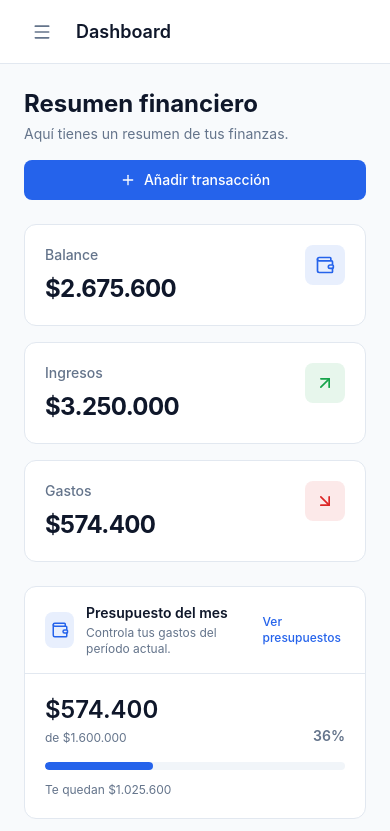
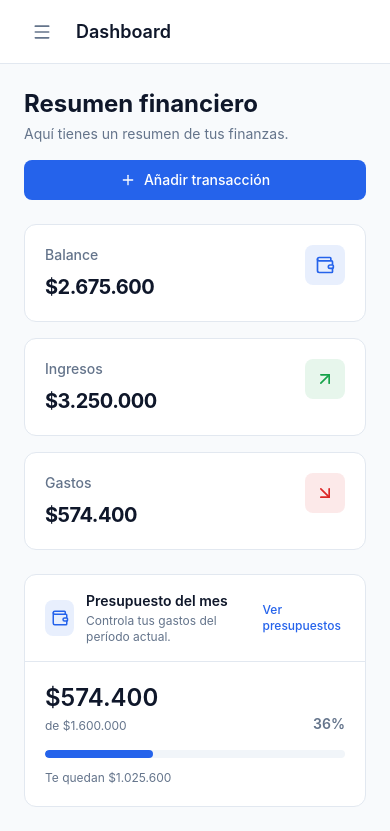
Before and after one commit to juanfeoru/finly, a React (Vite) app: page / in a window 390 px wide. Shown: the top 831 px of the page. Built offline with nearby package versions, Linux system fonts and the light colour scheme.

Commit message:
fix: improve summary card responsive layout

```diff
--- a/src/components/dashboard/SummaryCard.tsx
+++ b/src/components/dashboard/SummaryCard.tsx
@@ -24,17 +24,17 @@ export default function SummaryCard({ title, value, type }: SummaryCardProps) {
 
   return (
     <div className="rounded-xl border border-border bg-surface p-5">
-      <div className="flex items-start justify-between">
-        <div>
+      <div className="flex items-start justify-between gap-3">
+        <div className="min-w-0 flex-1">
           <p className="text-sm font-medium text-secondary">{title}</p>
 
-          <p className="mt-2 text-2xl font-bold tracking-tight text-primary-text">
+          <p className="mt-2 truncate text-xl font-bold tracking-tight text-primary-text sm:text-2xl">
             {formatCurrency(value)}
           </p>
         </div>
 
         <div
-          className={`flex size-10 items-center justify-center rounded-lg ${iconStyles[type]}`}
+          className={`flex size-10 shrink-0 items-center justify-center rounded-lg ${iconStyles[type]}`}
         >
           <Icon size={20} />
         </div>
```
